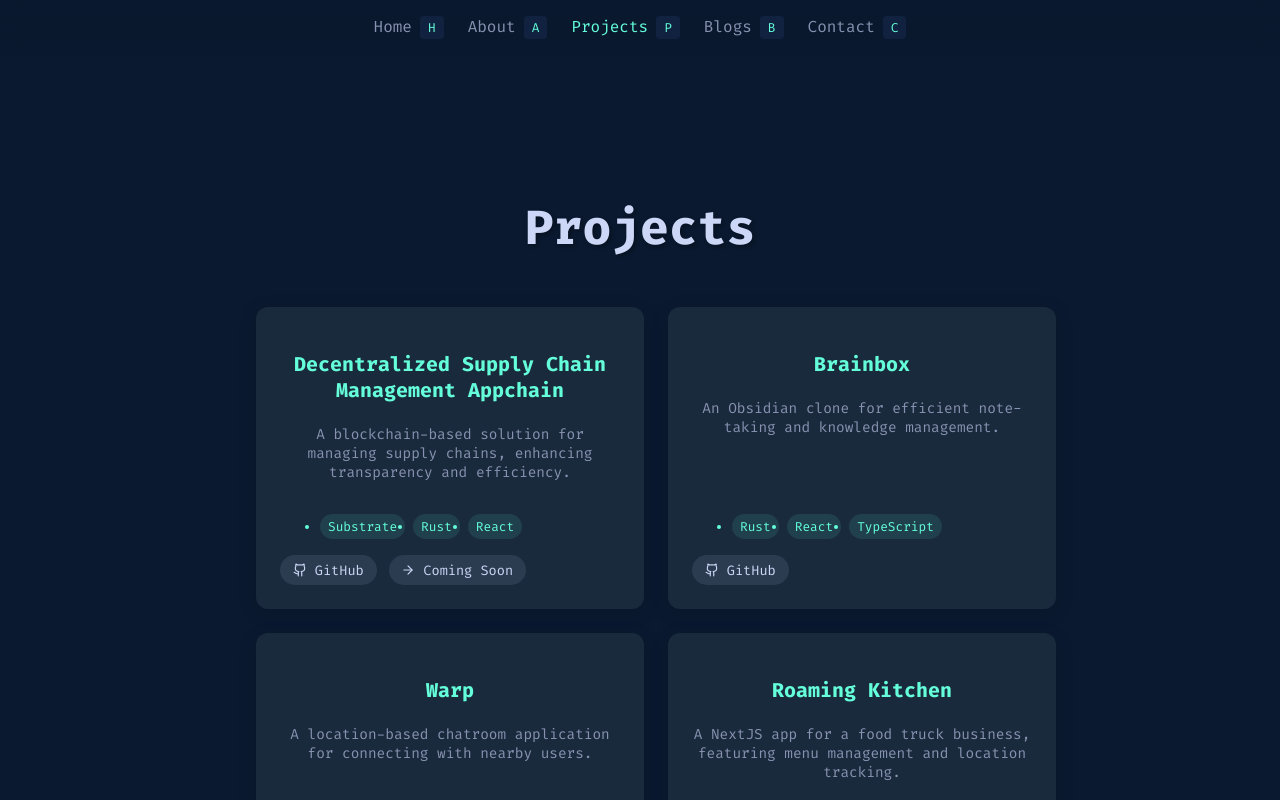
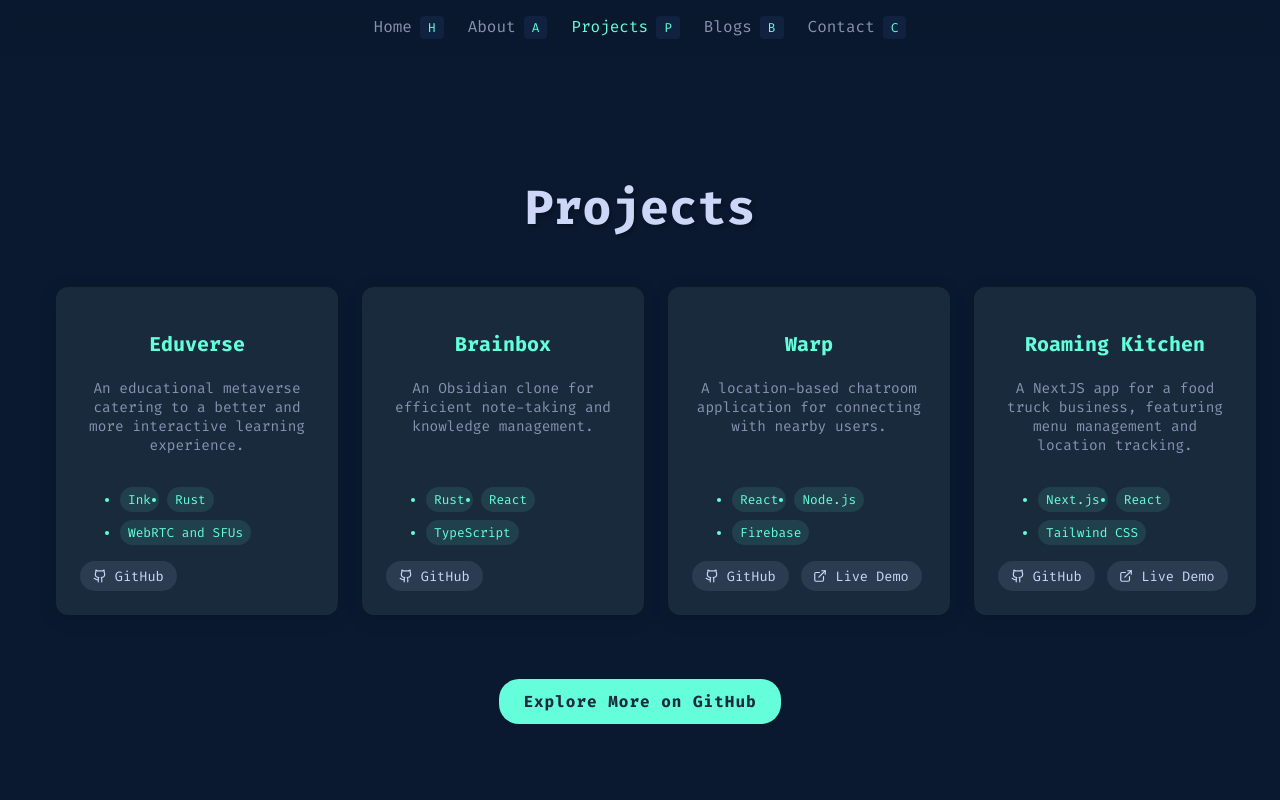
Before and after one commit to jaypopat/portfolio, a React (Vite) app: page /projects in a window 1280 px wide. Shown: the top 800 px of the page. Built offline with nearby package versions, Linux system fonts and the light colour scheme.

Commit message:
added eduverse to projects page

```diff
--- a/src/App.jsx
+++ b/src/App.jsx
@@ -77,9 +77,9 @@ const Main = styled.main`
   align-items: center;
   justify-content: center;
   width: 100%;
-  max-width: 800px;
-  padding: clamp(1rem, 5vw, 2rem);
-  margin-top: 60px;
+  max-width: 1200px;
+  padding-top: 60px;
+  margin: 0 auto;
   text-align: center;
 `;
 
--- a/src/components/Projects.jsx
+++ b/src/components/Projects.jsx
@@ -139,12 +139,12 @@ const StyledButton = styled(Button)`
 
 const projects = [
   {
-        title: "Decentralized Supply Chain Management Appchain",
+    title: "Eduverse",
     description:
-            "A blockchain-based solution for managing supply chains, enhancing transparency and efficiency.",
-        status: "Coming soon",
-        tech: ["Substrate", "Rust", "React"],
-        github: "https://github.com/jaypoat/supply-chain-appchain",
+      "An educational metaverse catering to a better and more interactive learning experience.",
+    status: "Work in Progress",
+    tech: ["Ink", "Rust", "WebRTC and SFUs"],
+    github: "https://github.com/jaypoat/eduverse",
     live: null,
   },
   {
@@ -183,9 +183,7 @@ export const Projects = () => (
       {projects.map((project, index) => (
         <ProjectCard key={index}>
           <ProjectTitle>{project.title}</ProjectTitle>
-                    <ProjectDescription>
-                        {project.description}
-                    </ProjectDescription>
+          <ProjectDescription>{project.description}</ProjectDescription>
           <TechList>
             {project.tech.map((tech, techIndex) => (
               <TechItem key={techIndex}>{tech}</TechItem>
--- a/src/components/StyledComponents.js
+++ b/src/components/StyledComponents.js
@@ -18,7 +18,9 @@ export const Section = styled.section`
   flex-direction: column;
   align-items: center;
   width: 100%;
-  padding: 4rem 2rem;
+  max-width: 1200px;
+  margin: 0 auto;
+  padding: 4rem 0;
   background-color: #0a192f;
 `;
 
@@ -78,9 +80,7 @@ export const ListItem = styled.li`
   background-color: #112240;
   padding: 0.75rem 1.5rem; /* Increased padding for better touch targets */
   border-radius: 8px; /* Rounded corners */
-  transition:
-    transform 0.3s ease,
-    box-shadow 0.3s ease; /* Added box shadow transition */
+  transition: transform 0.3s ease, box-shadow 0.3s ease; /* Added box shadow transition */
 
   &:hover {
     transform: translateY(-5px);
@@ -116,9 +116,7 @@ export const Card = styled.article`
   ); /* Gradient background */
   border-radius: 8px;
   overflow: hidden;
-  transition:
-    transform 0.3s ease,
-    box-shadow 0.3s ease;
+  transition: transform 0.3s ease, box-shadow 0.3s ease;
   padding: 1.5rem;
   box-shadow: 0 4px 20px rgba(0, 0, 0, 0.2);
   width: 100%; /* Full width for responsive design */
```
Lines whose indentation alone changed are shown as unchanged.
